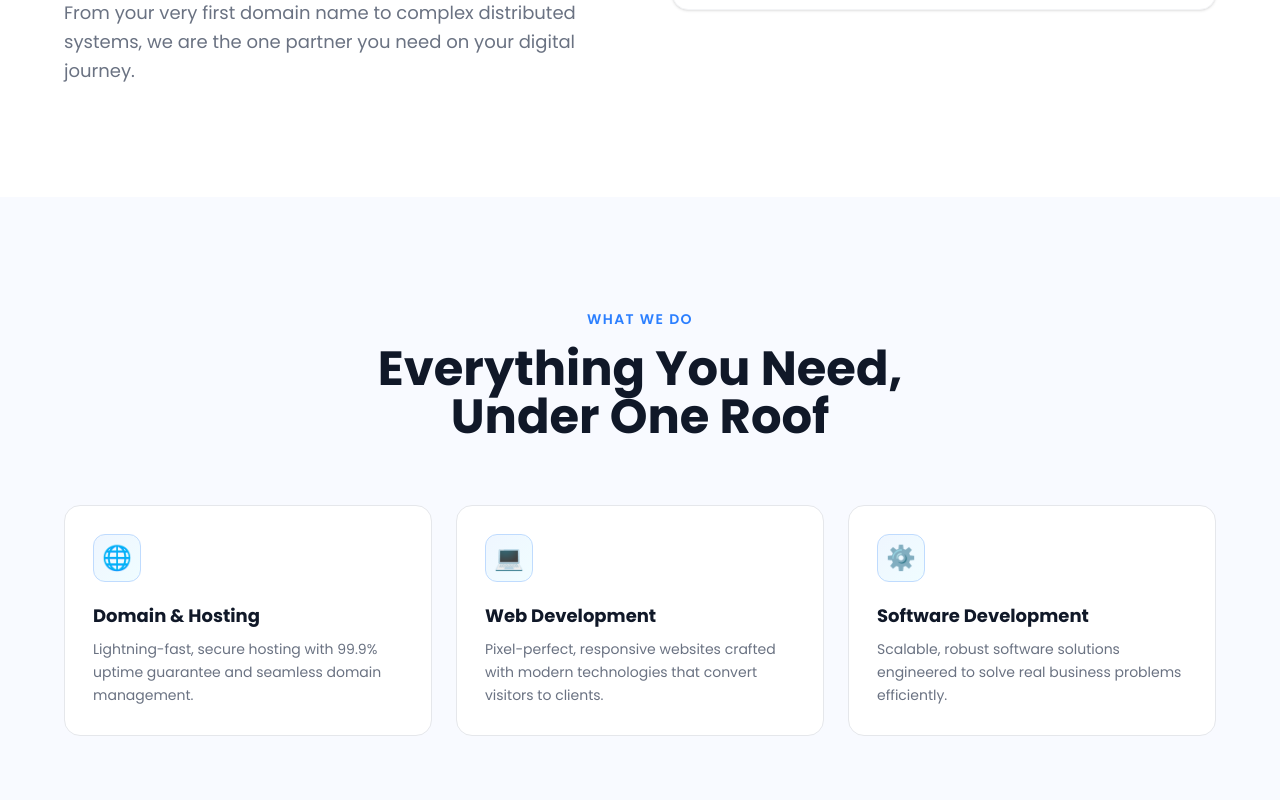
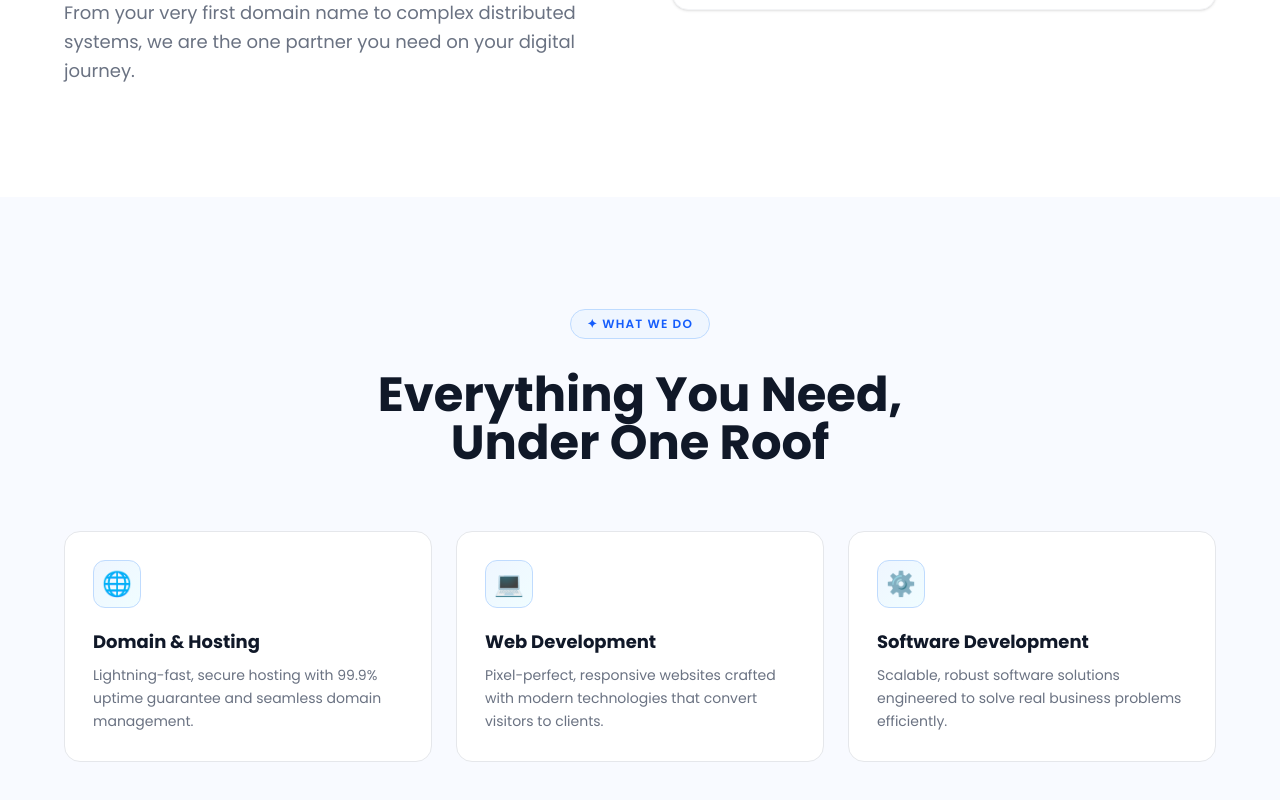
Before and after one commit to kathiravanvellaisamy/kqube, a React (Vite) app: page / in a window 1280 px wide. Shown: the part 1815-2615 px from the top of the page. Built offline with nearby package versions, Linux system fonts and the light colour scheme.

Commit message:
8th commit

```diff
--- a/src/components/AboutUs.jsx
+++ b/src/components/AboutUs.jsx
@@ -223,7 +223,11 @@ export default function AboutUs() {
       <section className="py-28 px-6 section-alt">
         <div ref={servicesRef} className="max-w-6xl mx-auto">
           <div className="text-center mb-16">
-            <p className={`fade-up ${servicesIn ? "visible" : ""} text-blue-500 text-sm tracking-widest uppercase font-semibold mb-4`}>What We Do</p>
+          <div className={`fade-up ${heroIn ? "visible" : ""} inline-flex items-center gap-2 mb-8`}>
+            <span className="px-4 py-1.5 rounded-full text-xs tracking-widest uppercase border border-blue-200 bg-blue-50 text-blue-600 font-semibold">
+              ✦ What we do
+            </span>
+          </div>
             <h2 className={`syne fade-up stagger-1 ${servicesIn ? "visible" : ""} text-4xl md:text-5xl font-bold text-gray-900`}>
               Everything You Need,<br />Under One Roof
             </h2>
```
